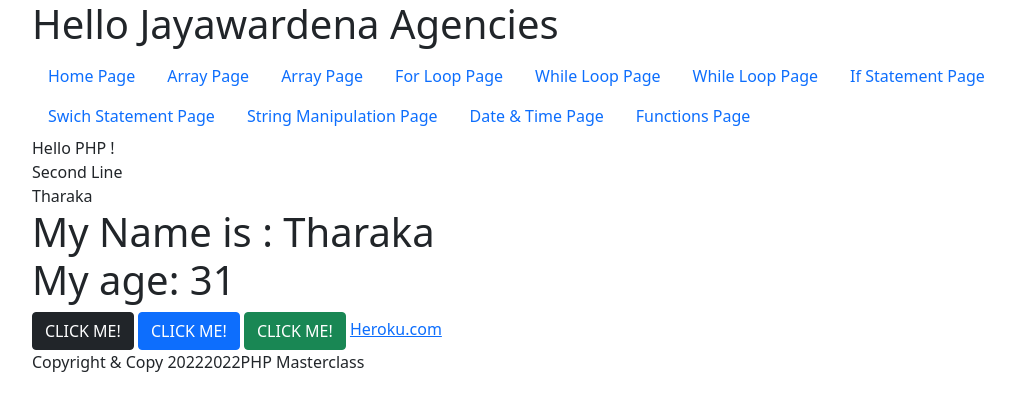
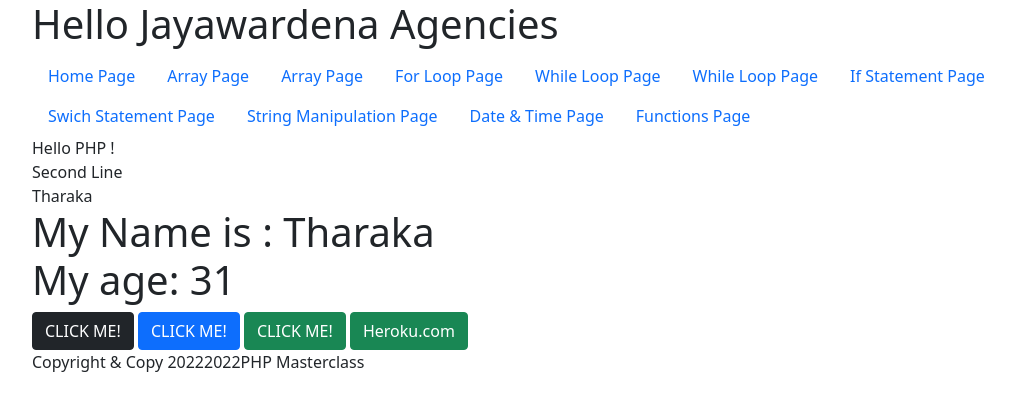
Before and after one commit to Tharaka901/01.01.2022, a PHP site: page / in a window 1280 px wide. Shown: the top 411 px of the page, without its empty margins (50-1065 px from the left). Run offline with PHP 8.4, Linux system fonts and the light colour scheme.

Commit message:
Update index.php

```diff
--- a/index.php
+++ b/index.php
@@ -19,6 +19,6 @@
     <button type="button" class="btn btn-dark">CLICK ME!</Button>
     <button type="button" class="btn btn-primary">CLICK ME!</Button>
     <button type="button" class="btn btn-success">CLICK ME!</Button>
-    <a href ="https://www.heroku.com">Heroku.com</a>
+    <a href ="https://www.heroku.com" class="btn btn-success">Heroku.com</a>
 
     <?php require "includes/footer.php" ?>
```
